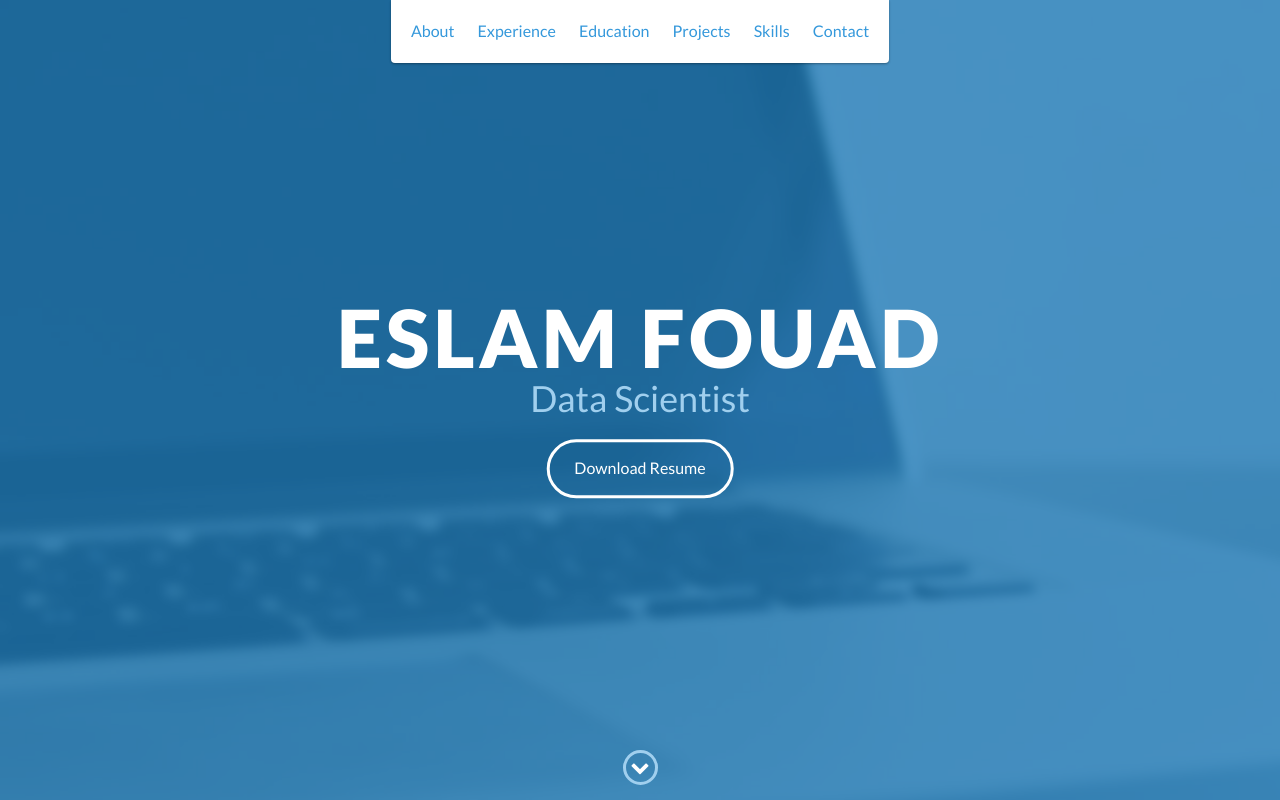
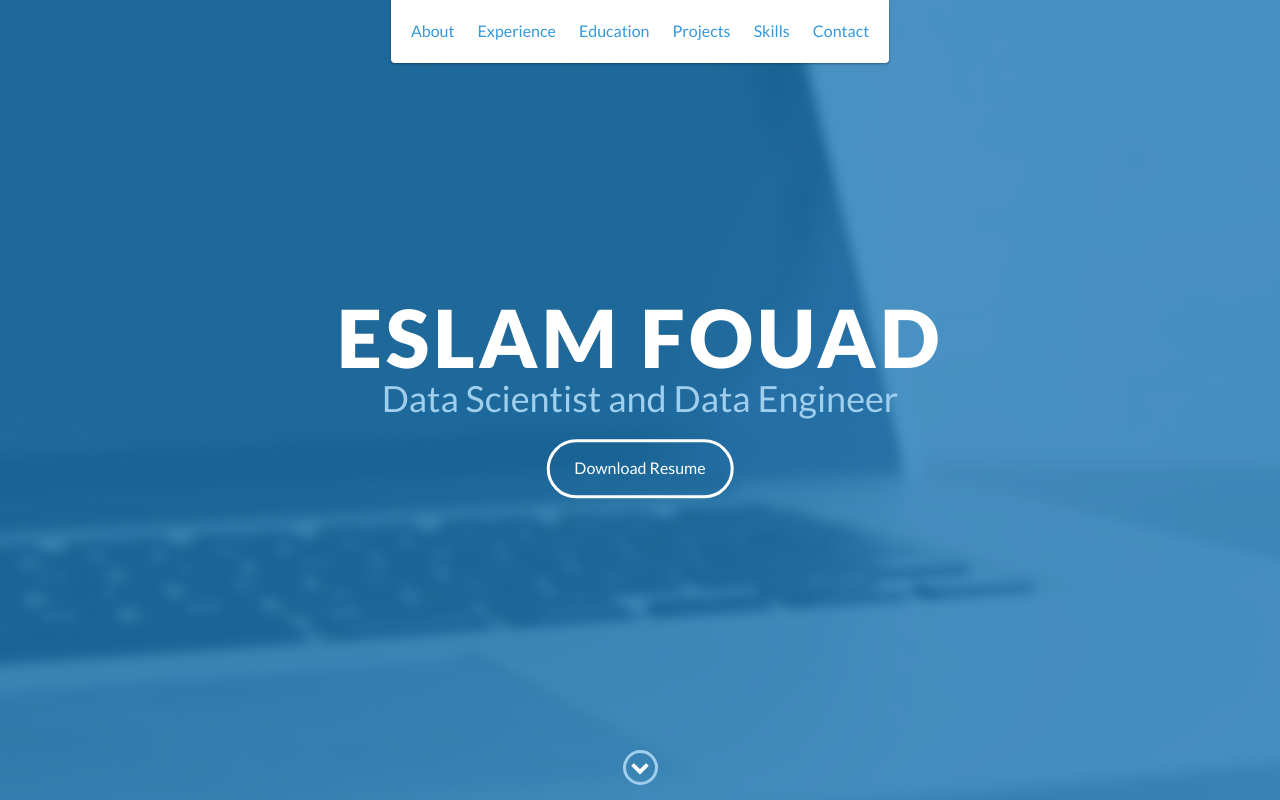
Before and after one commit to EslamFouadd/Eslam-Porfolio, a website: page index.html in a window 1280 px wide. Shown: the top 800 px of the page. Drawn offline with nearby package versions, Linux system fonts and the light colour scheme.

Commit message:
Update index.html

```diff
--- a/index.html
+++ b/index.html
@@ -49,7 +49,7 @@
     <div id="lead">
         <div id="lead-content">
             <h1>Eslam Fouad</h1>
-            <h2>Data Scientist</h2>
+            <h2>Data Scientist and Data Engineer</h2>
             <a href="#" class="btn-rounded-white">Download Resume</a>
         </div>
         <!-- End #lead-content -->
```
